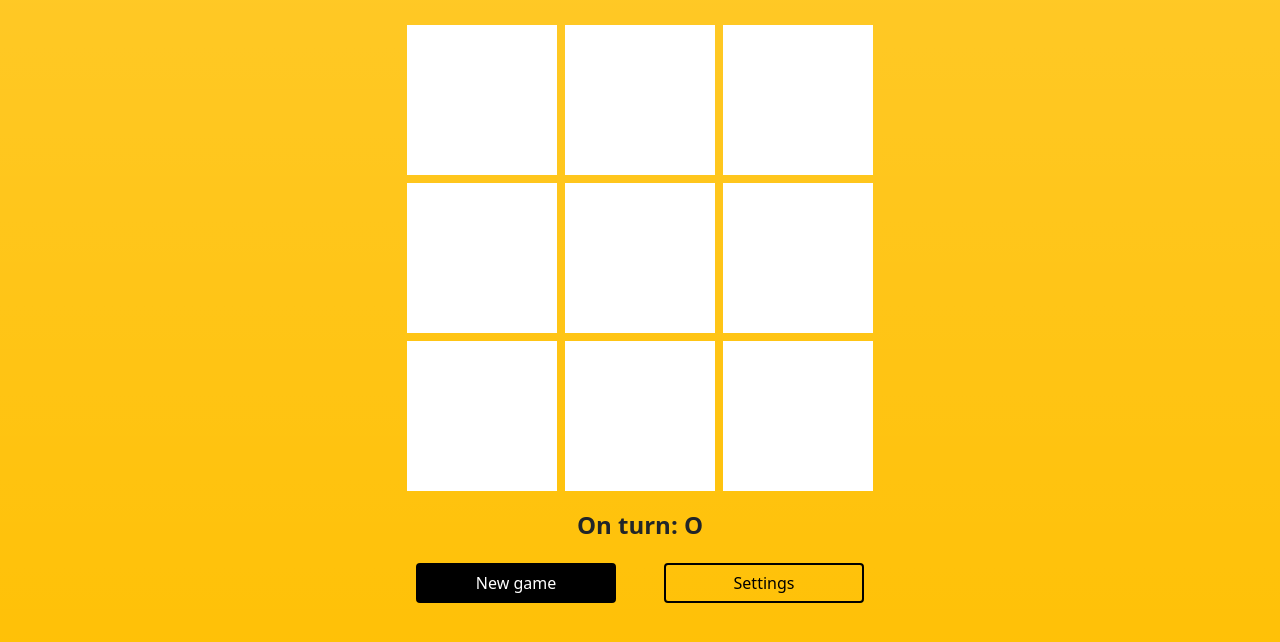
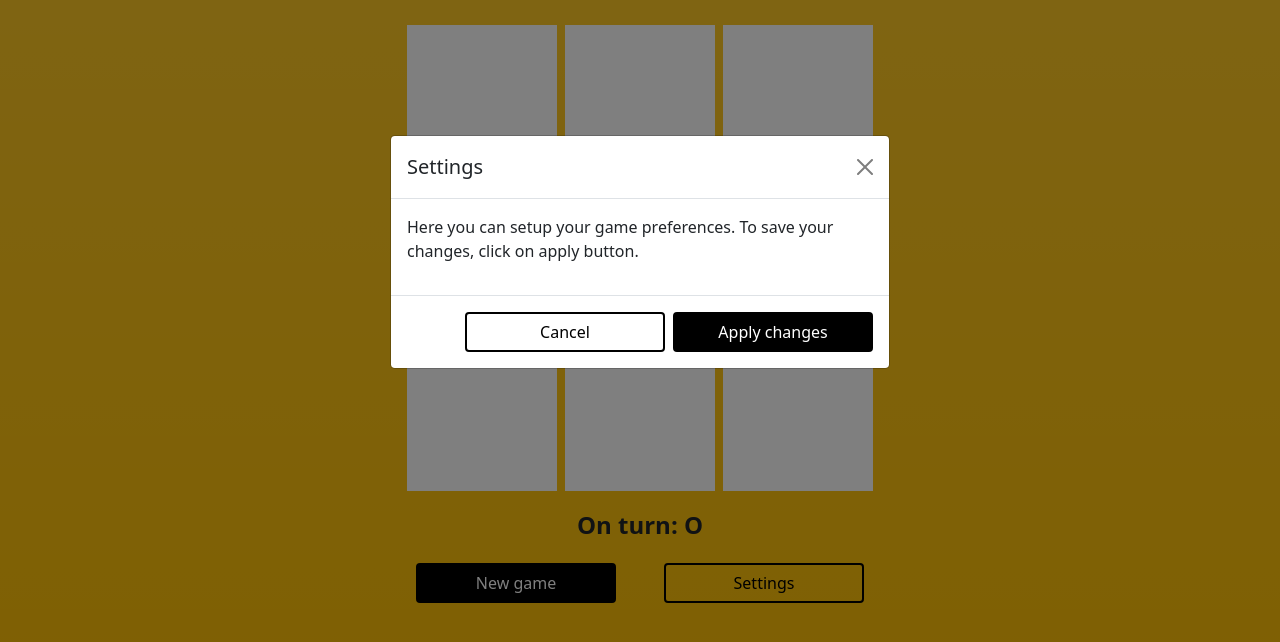
Before and after one commit to nikcassini/TIC-TAC-TOE, a plain HTML site: page index.html in a window 1280 px wide. Both pictures are taken after a click on the link "Settings". Shown: the part 148-790 px from the top of the page. Drawn offline with nearby package versions, Linux system fonts and the light colour scheme.

Commit message:
settings modal

```diff
--- a/index.html
+++ b/index.html
@@ -51,6 +51,24 @@
         </div>
     </div>
 
+    <div class="modal" tabindex="-1" id="modalSettings">
+        <div class="modal-dialog modal-dialog-centered">
+          <div class="modal-content">
+            <div class="modal-header">
+              <h5 class="modal-title">Settings</h5>
+              <button type="button" class="btn-close" data-bs-dismiss="modal" aria-label="Close"></button>
+            </div>
+            <div class="modal-body">
+              <p>Here you can setup your game preferences. To save your changes, click on apply button.</p>
+            </div>
+            <div class="modal-footer">
+                <button type="button" class="btn btn-outline-primary" data-bs-dismiss="modal">Cancel</button>
+                <button type="button" class="btn btn-primary" id="btnApplyChanges" data-bs-dismiss="modal">Apply changes</button>
+            </div>
+          </div>
+        </div>
+    </div>
+
     <script src="https://cdn.jsdelivr.net/npm/bootstrap@5.0.2/dist/js/bootstrap.bundle.min.js" integrity="sha384-MrcW6ZMFYlzcLA8Nl+NtUVF0sA7MsXsP1UyJoMp4YLEuNSfAP+JcXn/tWtIaxVXM" crossorigin="anonymous"></script>
     <script src="main.js"></script>
 </body>
--- a/main.js
+++ b/main.js
@@ -19,8 +19,11 @@ var player = players[Math.floor(Math.random() * 2)];
 var paused = false;
 var playCount = 0;
 
-let myModal = new bootstrap.Modal('#modalGameOver');
+let gameOverModal = new bootstrap.Modal('#modalGameOver');
 var gameOverText = document.getElementById("gameOverText");
+
+let modalSettings = new bootstrap.Modal('#modalSettings');
+let btnSettings = document.getElementById("btnSettings");
 
 window.addEventListener('load', function() {
     onTurn.textContent = player;
@@ -39,6 +42,10 @@ window.addEventListener('load', function() {
 
     btnNewGame.addEventListener('click', function() { newGame() })
     btnModalNewGame.addEventListener('click', function() { newGame() })
+
+    btnSettings.addEventListener('click', function() {
+        modalSettings.show();
+    })
 })
 
 function newGame() {
@@ -96,11 +103,11 @@ function checkWin() {
 function playerWin() {
     paused = true;
     gameOverText.textContent = "Player " + player + " has won the game";
-    myModal.show();
+    gameOverModal.show();
 }
 
 function draw() {
     paused = true;
     gameOverText.textContent = "It's a draw.";
-    myModal.show();
+    gameOverModal.show();
 }
```
